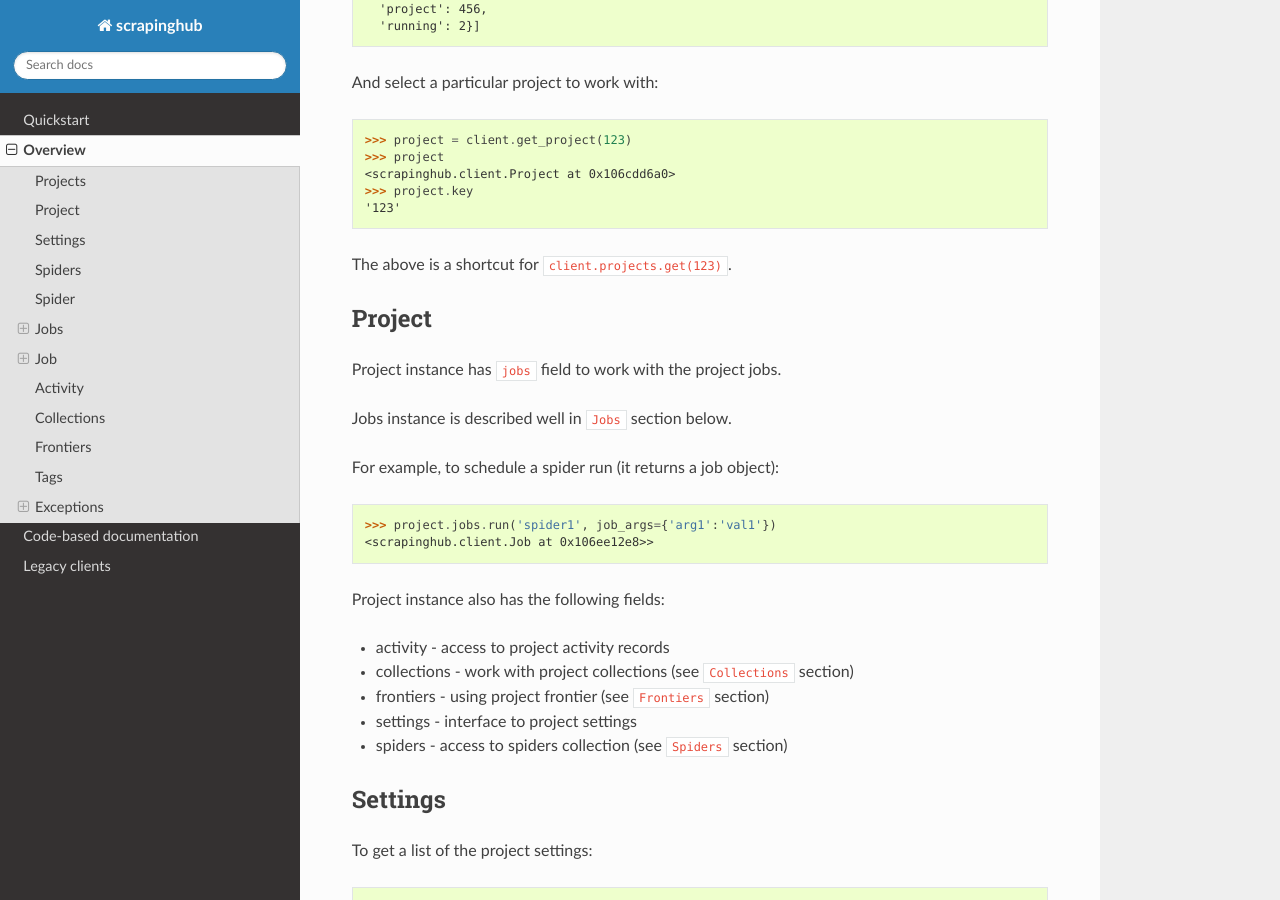
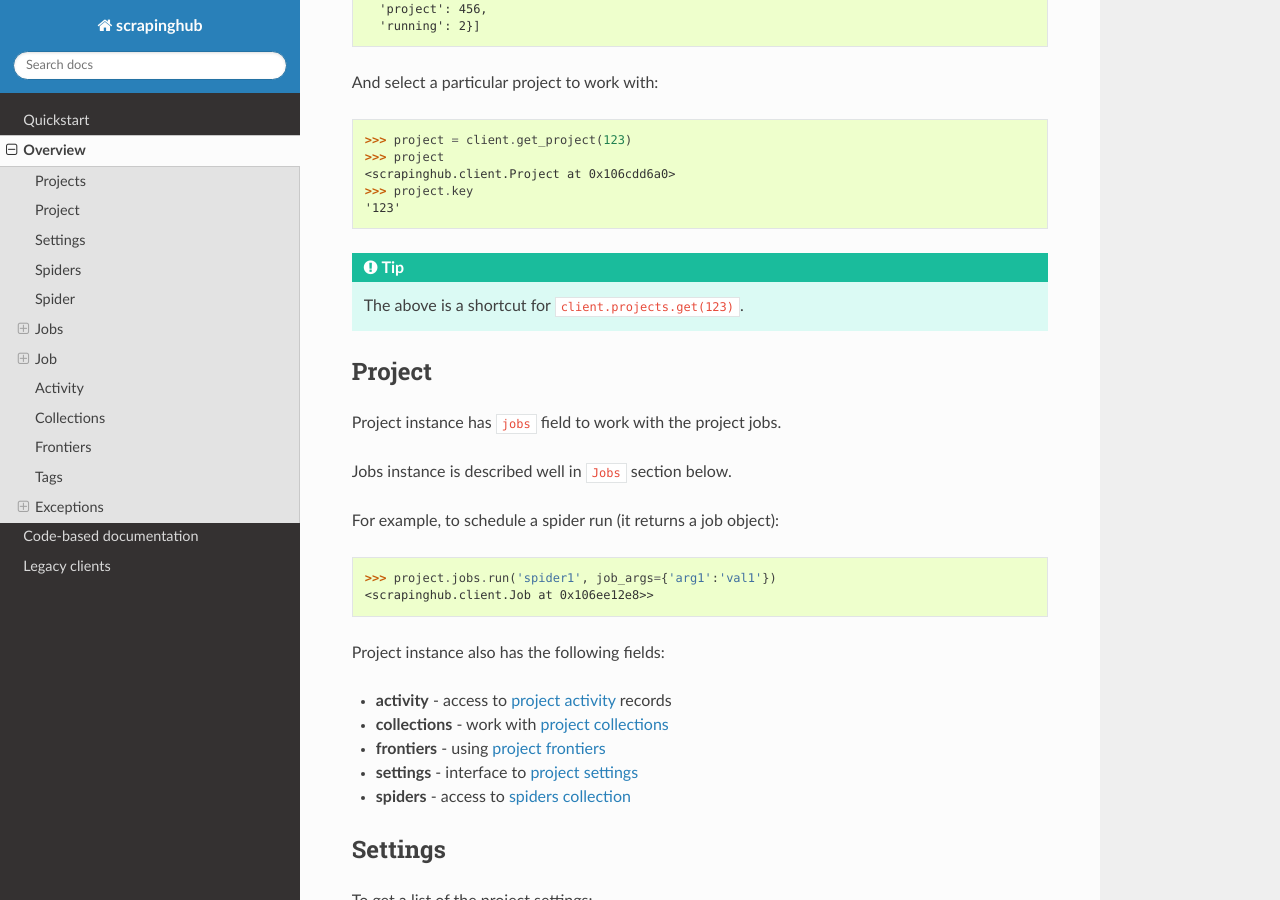
Before and after one commit to scrapinghub/python-scrapinghub, a Sphinx documentation site: the page built from docs/client/overview.rst, in a window 1280 px wide and 900 px high, scrolled down 871 px. Built offline with Sphinx 7.4.7 and the Read the Docs theme 2.0.0, drawn with Linux system fonts in a browser that asks for light colours; some of the changed text lies outside the part shown.

Commit message:
Minor improvements for the docs

```diff
--- a/docs/client/overview.rst
+++ b/docs/client/overview.rst
@@ -44,7 +44,7 @@ And select a particular project to work with::
     >>> project.key
     '123'
 
-The above is a shortcut for ``client.projects.get(123)``.
+.. tip:: The above is a shortcut for ``client.projects.get(123)``.
 
 Project
 -------
@@ -60,12 +60,14 @@ For example, to schedule a spider run (it returns a job object)::
 
 Project instance also has the following fields:
 
-- activity - access to project activity records
-- collections - work with project collections (see ``Collections`` section)
-- frontiers - using project frontier (see ``Frontiers`` section)
-- settings - interface to project settings
-- spiders - access to spiders collection (see ``Spiders`` section)
+- **activity** - access to :ref:`project activity <project-activity>` records
+- **collections** - work with :ref:`project collections <project-collections>`
+- **frontiers** - using :ref:`project frontiers <project-frontiers>`
+- **settings** - interface to :ref:`project settings <project-settings>`
+- **spiders** - access to :ref:`spiders collection <project-spiders>`
 
+
+.. _project-settings:
 
 Settings
 --------
```
Also changed, not shown: other parts of docs/client/overview.rst (+23 -1 lines), docs/legacy/connection.rst (+8 -3 lines), docs/legacy/hubstorage.rst (+6 -5 lines), docs/quickstart.rst (+6 -4 lines).
